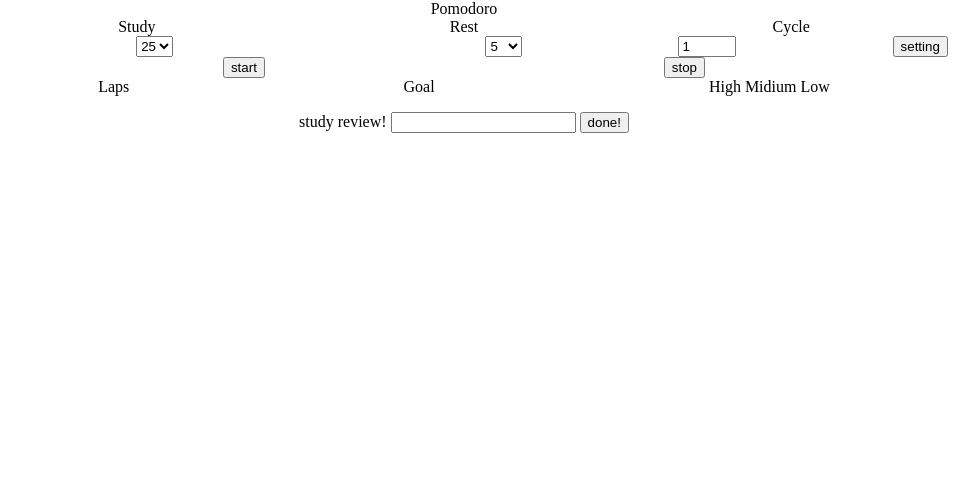
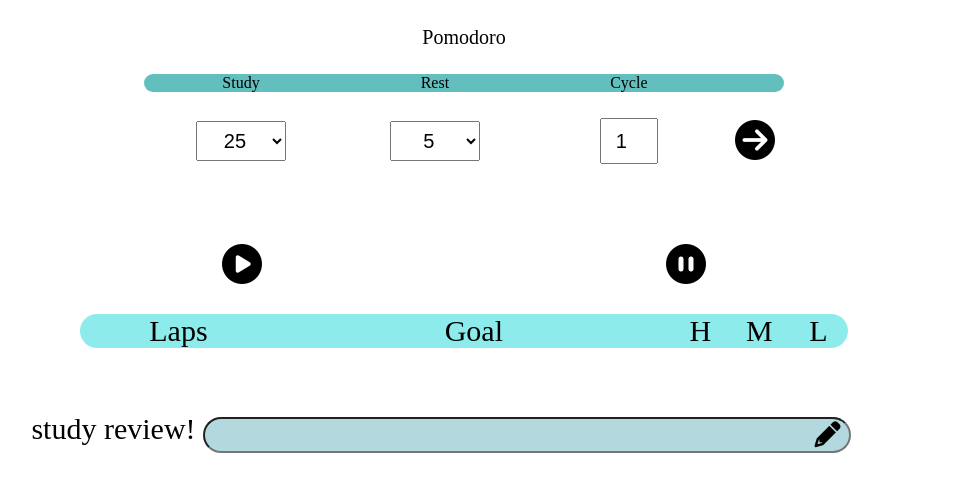
Before and after one commit to JDIlife/pomodoro, a plain HTML site: page index.html in a window 1280 px wide. Shown: the whole page, without its empty margins (176-1155 px from the left). Drawn offline with Linux system fonts and the light colour scheme.

Commit message:
CSS: flex 레이아웃에서 Grid 레이아웃으로 변경, 버튼을 아이콘으로 교체, 폰트 수정 및 정렬

```diff
--- a/index.html
+++ b/index.html
@@ -6,6 +6,7 @@
   <meta charset="UTF-8">
   <meta name="viewport" content="width=device-width, initial-scale=1">
   <link href="./style.css" rel="stylesheet">
+  <link rel="stylesheet" href="https://cdnjs.cloudflare.com/ajax/libs/font-awesome/6.2.1/css/all.min.css">
   <script defer src="./main.js"></script>
 </head>
 
@@ -14,12 +15,12 @@
     Pomodoro
   </header>
   <main>
-    <div id="timeSettingTitle">
+    <span id="timeSettingTitle">
       <div>Study</div>
       <div>Rest</div>
       <div>Cycle</div>
-    </div>
-    <div id="timeSetting">
+    </span>
+    <span id="timeSetting">
       <label for="studySetting"></label>
       <select id="studySetting">
         <option value="1">1</option>
@@ -37,8 +38,8 @@
         <option value="10">10</option>
       </select>
       <input type="number" name="cycle" value="1" min="1" id="cycleInput">
-      <button id="timeSettingBtn">setting</button>
-    </div>
+      <button id="timeSettingBtn"><i class="fa-solid fa-circle-arrow-right"></i></button>
+    </span>
 
     <div id="totalTimerDiv">
       <div id="totalStudyTimer"></div>
@@ -51,22 +52,24 @@
     </div>
 
     <div id="btns">
-      <button id="startBtn">start</button>
-      <button id="stopBtn">stop</button>
+      <button id="startBtn"><i class="fa-solid fa-circle-play"></i></button>
+      <button id="stopBtn"><i class="fa-solid fa-circle-pause"></i></button>
     </div>
 
-    <div id="lapsTitle">
-      <div>Laps</div>
-      <div>Goal</div>
-      <div>High Midium Low</div>
-    </div>
+    <span id="lapsTitle">
+      <span>Laps</span>
+      <span>Goal</span>
+      <span>H</span>
+      <span>M</span>
+      <span>L</span>
+    </span>
     <ul id="laps">
     </ul>
     <div id="submitTime">
       <form>
         <label for="evaluationText">study review!</label>
         <input type="text" name="" id="evaluationText" maxlength="30" autocomplete="off">
-        <button type="submit">done!</button>
+        <button id="submitBtn" type="submit"><i class="fa-solid fa-pencil"></i></button>
       </form>
     </div>
   </main>
--- a/style.css
+++ b/style.css
@@ -5,47 +5,176 @@
 
 header {
   text-align: center;
+  font-size: 20px;
+  margin: 2%;
+}
+
+main{
+  display: flexbox;
+  justify-content: center;
 }
 
 ul {
   list-style: none;
   text-align: center;
+  margin: 0px;
+  padding: 0px;
+}
+
+button {
+  border: 0;
+  outline: 0;
+  background: none;
+  cursor: pointer;
 }
 
 #timeSettingTitle {
-  display: flex;
-  justify-content: space-evenly;
+  display: grid;
+  grid-template-columns: 1fr 1fr 1fr 0.3fr;
+  place-items: center;
+  background-color: #63BEBE;
+  border-radius: 40px;
+  width: 50%;
+  margin-left: 25%;
+  margin-bottom: 2%;
 }
 
 #timeSetting {
-  display: flex;
-  justify-content: space-evenly;
+  display: grid;
+  grid-template-columns: 1fr 1fr 1fr 0.3fr;
+  place-items: center;
+  margin-bottom: 2%;
+  width: 50%;
+  margin-left: 25%;
+  margin-right: 0px;
 }
 
 #timeSetting input[type="number"] {
   width: 50px;
 }
 
+#timeSettingBtn {
+  background: none;
+  border: 0;
+  outline: 0;
+  font-size: 40px;
+  grid-column: 4/5;
+  grid-row: 1/2;
+}
+
+#studySetting {
+  grid-column: 1/2;
+  grid-row: 1/2;
+  width: 90px;
+  height: 40px;
+  font-size: 20px;
+  text-align: center;
+}
+
+#restSetting {
+  grid-column: 2/3;
+  grid-row: 1/2;
+  width: 90px;
+  height: 40px;
+  font-size: 20px;
+  text-align: center;
+
+}
+
+#cycleInput {
+  grid-column: 3/4;
+  grid-row: 1/2;
+  width: 90px;
+  height: 40px;
+  font-size: 20px;
+  text-align: center;
+
+}
+
+
 #totalTimerDiv {
   display: flex;
   justify-content: space-evenly;
+  font-size: 30px;
+  margin-bottom: 2%;
 }
 
 #timer {
   display: flex;
   justify-content: space-evenly;
+  font-size: 50px;
+  margin-bottom: 2%;
 }
 
 #btns {
   display: flex;
   justify-content: space-evenly;
+  margin-bottom: 2%;
+}
+
+#startBtn {
+  font-size: 40px;
+}
+
+#stopBtn {
+  font-size: 40px;
 }
 
 #lapsTitle{
-  display: flex;
-  justify-content: space-evenly;
+  display: grid;
+  grid-template-columns: 1fr 2fr 0.3fr 0.3fr 0.3fr;
+  place-items: center;
+  background-color: #8DEBEB;
+  font-size: 30px;
+  width: 60%;
+  border-radius: 40px;
+  margin-left: 20%;
+}
+
+#laps{
+  margin-bottom: 5%;
+}
+
+#rate {
+  font-size: 16px;
+}
+
+.lap {
+  display: grid;
+  grid-template-columns: 1fr 1fr 1fr;
+  font-size: 20px;
+  width: 60%;
+  margin-left: 20%;
+  grid-template-columns: 1fr 2fr 0.3fr 0.3fr 0.3fr;
+}
+
+.lap input {
+  text-align: center;
+}
+
+
+#evaluationText{
+  background-color: #B3D9DE;
+  border-radius: 3%;
 }
 
 #submitTime{
   text-align: center;
 }
+
+#submitTime form {
+  font-size: 30px;
+}
+
+#submitTime input {
+  height: 30px;
+  width: 50%;
+  border-radius: 20px;
+}
+
+#submitBtn{
+  font-size: 26px;
+  position: relative;
+  right: 50px;
+  top: 5px;
+}
```
